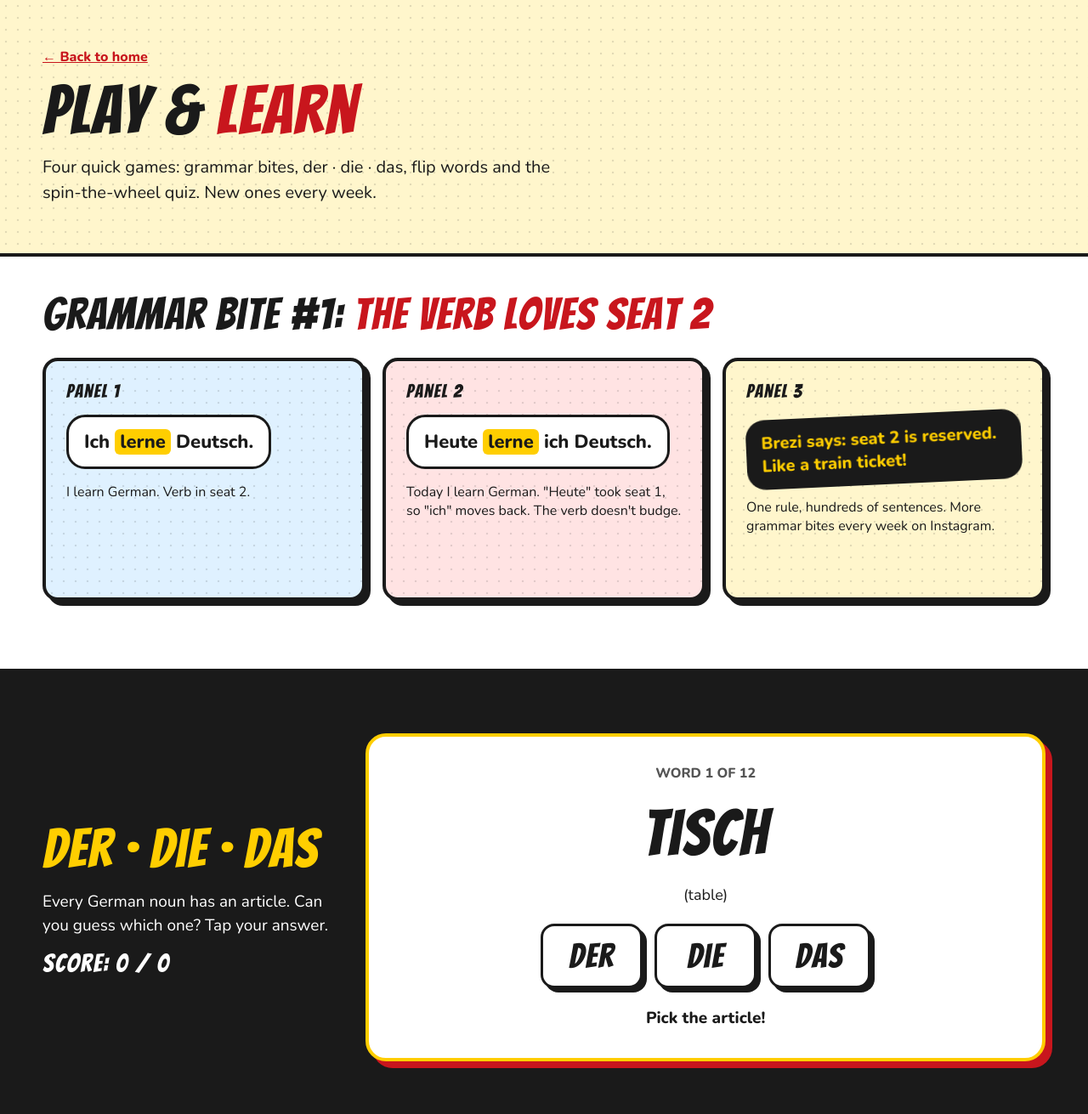
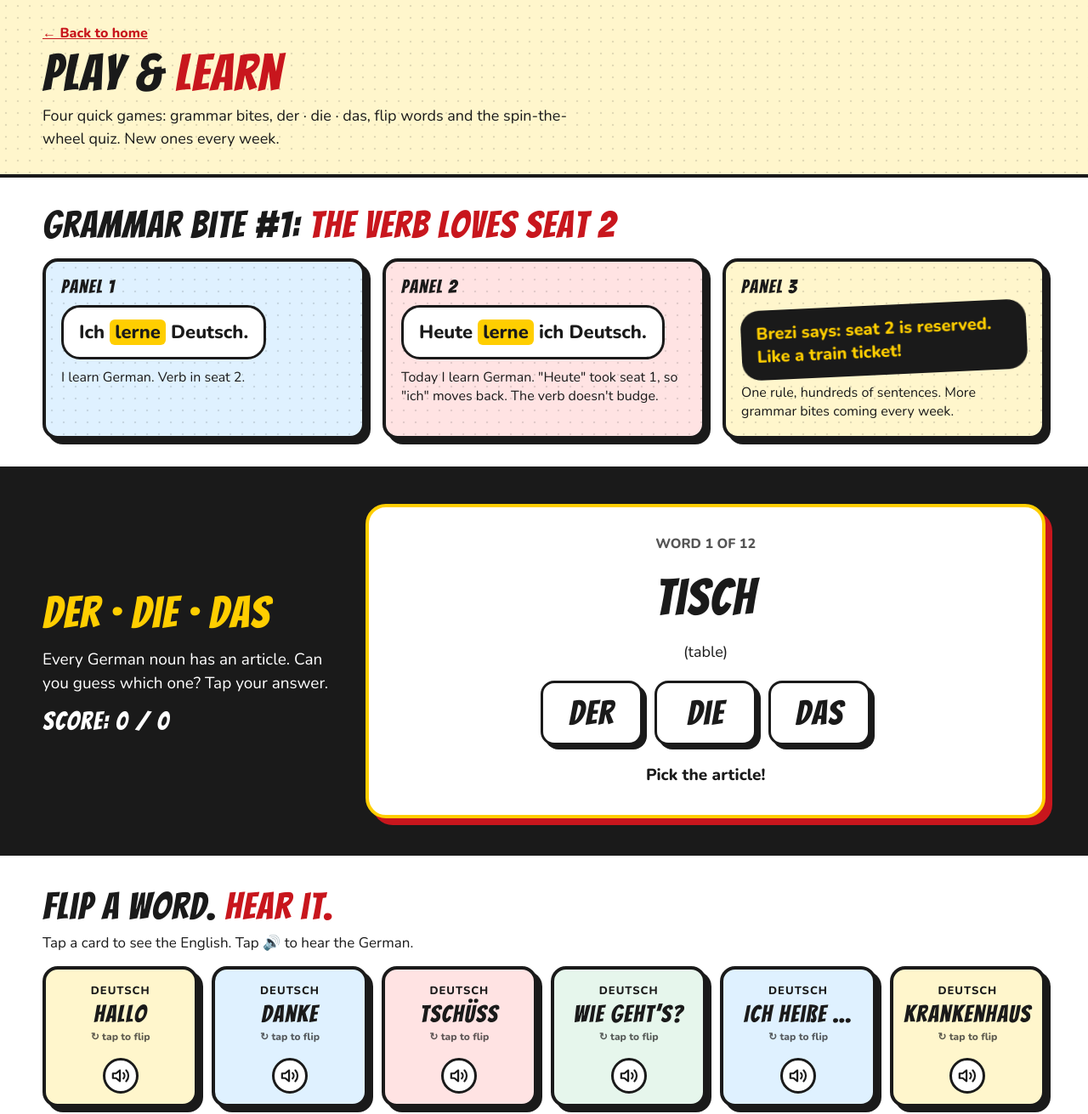
Before and after one commit to germanwithbrezi/germanwithbrezi.github.io, a plain HTML site: page play.html in a window 1280 px wide. Shown: the part 80-1391 px from the top of the page at 85% size. Drawn offline with nearby package versions, Linux system fonts and the light colour scheme.

Commit message:
Play page: tighter spacing, whole flip card tappable with flip animation, smaller cards, no Instagram mention
Co-Authored-By: Claude Opus 5.5 <noreply@anthropic.com>
Claude-Session: https://claude.ai/code/session_01UEMUYpjJyM7cAtUS4aNaE7

```diff
--- a/play.html
+++ b/play.html
@@ -27,6 +27,8 @@ a{color:#C8161D}a:hover{color:#8E0E13}
 .press{transition:transform .12s ease, box-shadow .12s ease;cursor:pointer}
 .press:hover{transform:translate(-2px,-2px)}
 .press:active{transform:translate(3px,3px)}
+@keyframes flipin{0%{transform:perspective(600px) rotateY(90deg)}100%{transform:perspective(600px) rotateY(0)}}
+.flipcard{animation:flipin .35s ease-out}
 @media (max-width: 640px){
 nav > div{padding:8px 14px !important;gap:6px !important}
 nav a.display{font-size:22px !important}
@@ -44,6 +46,9 @@ section, header > div, section > div{padding-top:28px !important;padding-bottom:
 [style*="padding: 36px"],[style*="padding: 32px"],[style*="padding: 30px"],[style*="padding: 28px"]{padding:18px !important}
 [style*="gap: 48px"],[style*="gap: 40px"],[style*="gap: 36px"]{gap:18px !important}
 .m-hide{display:none !important}
+html{scroll-snap-type:y proximity;scroll-padding-top:64px}
+section[id]{scroll-snap-align:start}
+.flipcard{min-height:110px !important}
 .m-2col{grid-template-columns:repeat(2,minmax(0,1fr)) !important;gap:12px !important}
 .m-2col > *{padding:12px !important}
 .m-scroll{display:flex !important;overflow-x:auto;scroll-snap-type:x mandatory;padding-bottom:10px}
@@ -75,46 +80,46 @@ section, header > div, section > div{padding-top:28px !important;padding-bottom:
 
 <!-- PLAY HEADER -->
 <header class="halftone" style="background-color: #FFF6CC; border-bottom: 4px solid #1A1A1A">
-<div style="max-width: 1180px; margin: 0 auto; padding: 56px 24px; display: flex; flex-direction: column; gap: 14px">
+<div style="max-width: 1180px; margin: 0 auto; padding: 28px 24px; display: flex; flex-direction: column; gap: 8px">
 <a href="index.html" style="font-weight: 800">← Back to home</a>
-<h1 class="display" style="margin: 0; font-size: 80px; line-height: 0.95">Play &amp; <span style="color: #C8161D">learn</span></h1>
-<p style="margin: 0; font-size: 20px; max-width: 620px; line-height: 1.5">Four quick games: grammar bites, der · die · das, flip words and the spin-the-wheel quiz. New ones every week.</p>
+<h1 class="display" style="margin: 0; font-size: 60px; line-height: 0.95">Play &amp; <span style="color: #C8161D">learn</span></h1>
+<p style="margin: 0; font-size: 18px; max-width: 620px; line-height: 1.5">Four quick games: grammar bites, der · die · das, flip words and the spin-the-wheel quiz. New ones every week.</p>
 </div>
 </header>
 
 <!-- GRAMMAR COMIC -->
-<section id="grammar" style="max-width: 1180px; margin: 0 auto; padding: 40px 24px; display: flex; flex-direction: column; gap: 24px">
-<h2 class="display" style="margin: 0; font-size: 52px">Grammar bite #1: <span style="color: #C8161D">the verb loves seat 2</span></h2>
+<section id="grammar" style="max-width: 1180px; margin: 0 auto; padding: 32px 24px 16px; display: flex; flex-direction: column; gap: 16px">
+<h2 class="display" style="margin: 0; font-size: 44px">Grammar bite #1: <span style="color: #C8161D">the verb loves seat 2</span></h2>
 <div style="display: grid; grid-template-columns: repeat(auto-fit, minmax(280px, 1fr)); gap: 20px">
-<div class="halftone" style="background-color: #DFF1FF; border: 4px solid #1A1A1A; border-radius: 18px; box-shadow: 6px 6px 0 #1A1A1A; padding: 24px; display: flex; flex-direction: column; gap: 16px; min-height: 230px">
+<div class="halftone" style="background-color: #DFF1FF; border: 4px solid #1A1A1A; border-radius: 18px; box-shadow: 6px 6px 0 #1A1A1A; padding: 18px; display: flex; flex-direction: column; gap: 10px">
 <span class="display" style="font-size: 22px">Panel 1</span>
 <div style="align-self: flex-start; background: #FFFFFF; border: 3px solid #1A1A1A; border-radius: 22px; padding: 14px 18px; font-size: 22px; font-weight: 800">Ich <span style="background: #FFCE00; padding: 0 6px; border-radius: 6px">lerne</span> Deutsch.</div>
 <p style="margin: 0; font-size: 16px">I learn German. Verb in seat 2.</p>
 </div>
-<div class="halftone" style="background-color: #FFE3E3; border: 4px solid #1A1A1A; border-radius: 18px; box-shadow: 6px 6px 0 #1A1A1A; padding: 24px; display: flex; flex-direction: column; gap: 16px; min-height: 230px">
+<div class="halftone" style="background-color: #FFE3E3; border: 4px solid #1A1A1A; border-radius: 18px; box-shadow: 6px 6px 0 #1A1A1A; padding: 18px; display: flex; flex-direction: column; gap: 10px">
 <span class="display" style="font-size: 22px">Panel 2</span>
 <div style="align-self: flex-start; background: #FFFFFF; border: 3px solid #1A1A1A; border-radius: 22px; padding: 14px 18px; font-size: 22px; font-weight: 800">Heute <span style="background: #FFCE00; padding: 0 6px; border-radius: 6px">lerne</span> ich Deutsch.</div>
 <p style="margin: 0; font-size: 16px">Today I learn German. "Heute" took seat 1, so "ich" moves back. The verb doesn't budge.</p>
 </div>
-<div class="halftone" style="background-color: #FFF6CC; border: 4px solid #1A1A1A; border-radius: 18px; box-shadow: 6px 6px 0 #1A1A1A; padding: 24px; display: flex; flex-direction: column; gap: 16px; min-height: 230px">
+<div class="halftone" style="background-color: #FFF6CC; border: 4px solid #1A1A1A; border-radius: 18px; box-shadow: 6px 6px 0 #1A1A1A; padding: 18px; display: flex; flex-direction: column; gap: 10px">
 <span class="display" style="font-size: 22px">Panel 3</span>
 <div class="wiggle" style="align-self: flex-start; background: #1A1A1A; color: #FFCE00; border-radius: 22px; padding: 14px 18px; font-size: 20px; font-weight: 800">Brezi says: seat 2 is reserved. Like a train ticket!</div>
-<p style="margin: 0; font-size: 16px">One rule, hundreds of sentences. More grammar bites every week on Instagram.</p>
+<p style="margin: 0; font-size: 16px">One rule, hundreds of sentences. More grammar bites coming every week.</p>
 </div>
 </div>
 </section>
 
 <!-- GAME -->
-<section id="game" style="background: #1A1A1A; color: #FFFFFF; border-top: 4px solid #1A1A1A; border-bottom: 4px solid #1A1A1A; margin-top: 40px">
-<div style="max-width: 1180px; margin: 0 auto; padding: 72px 24px; display: flex; flex-wrap: wrap; gap: 40px; align-items: center">
+<section id="game" style="background: #1A1A1A; color: #FFFFFF; border-top: 4px solid #1A1A1A; border-bottom: 4px solid #1A1A1A; margin-top: 16px">
+<div style="max-width: 1180px; margin: 0 auto; padding: 40px 24px; display: flex; flex-wrap: wrap; gap: 40px; align-items: center">
 <div style="flex: 1 1 340px; display: flex; flex-direction: column; gap: 14px">
-<h2 class="display" style="margin: 0; font-size: 64px; color: #FFCE00">der · die · das</h2>
+<h2 class="display" style="margin: 0; font-size: 52px; color: #FFCE00">der · die · das</h2>
 <p style="margin: 0; font-size: 19px; line-height: 1.5">Every German noun has an article. Can you guess which one? Tap your answer.</p>
 <span class="display" style="font-size: 30px">Score: {{ v.score }} / {{ v.tries }}</span>
 </div>
 <div style="flex: 999 1 520px; min-width: 0; background: #FFFFFF; color: #1A1A1A; border: 4px solid #FFCE00; border-radius: 24px; box-shadow: 8px 8px 0 #C8161D; padding: 32px; display: flex; flex-direction: column; align-items: center; gap: 22px; text-align: center">
 <span style="font-size: 16px; font-weight: 800; color: #555555">WORD {{ v.wordNo }} OF {{ v.wordCount }}</span>
-<span class="display" style="font-size: 76px; line-height: 1">{{ v.word }}</span>
+<span class="display" style="font-size: 60px; line-height: 1">{{ v.word }}</span>
 <span style="font-size: 18px">({{ v.wordEn }})</span>
 <div style="display: flex; flex-wrap: wrap; justify-content: center; gap: 14px">
 <template v-for="(o, $index) in v.options">
@@ -133,19 +138,20 @@ section, header > div, section > div{padding-top:28px !important;padding-bottom:
 
 
 <!-- WORDS -->
-<section id="words" style="max-width: 1180px; margin: 0 auto; padding: 80px 24px 40px; display: flex; flex-direction: column; gap: 26px">
+<section id="words" style="max-width: 1180px; margin: 0 auto; padding: 36px 24px 32px; display: flex; flex-direction: column; gap: 16px">
 <div style="display: flex; flex-direction: column; gap: 8px">
-<h2 class="display" style="margin: 0; font-size: 60px">Flip a word. <span style="color: #C8161D">Hear it.</span></h2>
-<p style="margin: 0; font-size: 19px">Tap a card to flip it. Tap the speaker to hear the German.</p>
+<h2 class="display" style="margin: 0; font-size: 44px">Flip a word. <span style="color: #C8161D">Hear it.</span></h2>
+<p style="margin: 0; font-size: 17px">Tap a card to see the English. Tap 🔊 to hear the German.</p>
 </div>
-<div style="display: grid; grid-template-columns: repeat(auto-fit, minmax(240px, 1fr)); gap: 20px">
+<div class="m-2col" style="display: grid; grid-template-columns: repeat(auto-fit, minmax(180px, 1fr)); gap: 16px">
 <template v-for="(c, $index) in v.cards">
-<div :style="c.style">
-<button class="press" @click="c.flip" style="background: transparent; border: 0; padding: 0; display: flex; flex-direction: column; align-items: center; gap: 6px; color: inherit; font-family: 'Nunito', system-ui, sans-serif">
+<div class="flipcard" :key="c.key" @click="c.flip" :style="c.style">
+<button class="press" aria-label="Flip card" style="background: transparent; border: 0; padding: 0; display: flex; flex-direction: column; align-items: center; gap: 4px; color: inherit; font-family: 'Nunito', system-ui, sans-serif">
 <span style="font-size: 13px; font-weight: 800; letter-spacing: 1px">{{ c.side }}</span>
-<span class="display" style="font-size: 40px; line-height: 1.05; text-align: center">{{ c.shown }}</span>
+<span class="display" style="font-size: 28px; line-height: 1.05; text-align: center; overflow-wrap: anywhere; hyphens: auto" lang="de">{{ c.shown }}</span>
+<span style="font-size: 12px; font-weight: 800; opacity: 0.7">↻ tap to flip</span>
 </button>
-<button class="press" @click="c.speak" :aria-label="c.speakLabel" style="width: 48px; height: 48px; border: 3px solid #1A1A1A; border-radius: 50%; background: #FFFFFF; display: flex; align-items: center; justify-content: center; padding: 0">
+<button class="press" @click.stop="c.speak" :aria-label="c.speakLabel" style="width: 42px; height: 42px; border: 3px solid #1A1A1A; border-radius: 50%; background: #FFFFFF; display: flex; align-items: center; justify-content: center; padding: 0">
 <svg width="22" height="22" viewBox="0 0 24 24" fill="none" stroke="#1A1A1A" stroke-width="2.4" stroke-linecap="round" stroke-linejoin="round" aria-hidden="true"><path d="M11 5 6 9H2v6h4l5 4V5z"></path><path d="M15.5 8.5a5 5 0 0 1 0 7"></path><path d="M19 5a10 10 0 0 1 0 14"></path></svg>
 </button>
 </div>
@@ -155,7 +161,7 @@ section, header > div, section > div{padding-top:28px !important;padding-bottom:
 
 <!-- SPIN QUIZ -->
 <section id="quiz" class="halftone" style="background-color: #FFF6CC; border-top: 4px solid #1A1A1A; border-bottom: 4px solid #1A1A1A; margin-top: 0">
-<div style="max-width: 1180px; margin: 0 auto; padding: 72px 24px; display: flex; flex-wrap: wrap; align-items: center; gap: 48px">
+<div style="max-width: 1180px; margin: 0 auto; padding: 40px 24px; display: flex; flex-wrap: wrap; align-items: center; gap: 48px">
 <div style="flex: 1 1 340px; display: flex; flex-direction: column; gap: 16px">
 <h2 class="display" style="margin: 0; font-size: 64px; line-height: 1">Spin the wheel. <span style="color: #C8161D">Test yourself.</span></h2>
 <p style="margin: 0; font-size: 19px; line-height: 1.5">Spin 5 times and answer whatever the wheel lands on. How many can you get right?</p>
@@ -213,8 +219,8 @@ section, header > div, section > div{padding-top:28px !important;padding-bottom:
 </section>
 
 <!-- CTA -->
-<section class="halftone" style="background-color: #C8161D; border-top: 4px solid #1A1A1A; margin-top: 60px">
-<div style="max-width: 1180px; margin: 0 auto; padding: 64px 24px; display: flex; flex-direction: column; align-items: center; gap: 18px; text-align: center; color: #FFFFFF">
+<section class="halftone" style="background-color: #C8161D; border-top: 4px solid #1A1A1A; margin-top: 0">
+<div style="max-width: 1180px; margin: 0 auto; padding: 40px 24px; display: flex; flex-direction: column; align-items: center; gap: 14px; text-align: center; color: #FFFFFF">
 <h2 class="display" style="margin: 0; font-size: 64px; line-height: 1">Liked that? Try a real class.</h2>
 <a href="index.html" class="press" style="background: #FFCE00; color: #1A1A1A; text-decoration: none; font-weight: 800; font-size: 20px; padding: 16px 28px; border: 3px solid #1A1A1A; border-radius: 14px; box-shadow: 6px 6px 0 #1A1A1A">See courses and book a free demo</a>
 </div>
@@ -302,7 +308,7 @@ class Component extends DCLogic {
     const cardData = [
       { de: 'Hallo', en: 'Hello', bg: '#FFF6CC' }, { de: 'Danke', en: 'Thank you', bg: '#DFF1FF' },
       { de: 'Tschüss', en: 'Bye', bg: '#FFE3E3' }, { de: 'Wie geht’s?', en: 'How are you?', bg: '#E6F6EC' },
-      { de: 'Ich heiße …', en: 'My name is …', bg: '#DFF1FF' }, { de: 'das Krankenhaus', en: 'the hospital', bg: '#FFF6CC' }
+      { de: 'Ich heiße …', en: 'My name is …', bg: '#DFF1FF' }, { de: 'Krankenhaus', en: 'hospital', bg: '#FFF6CC' }
     ];
     const cards = cardData.map((c, i) => {
       const f = !!s.flipped[i];
@@ -310,9 +316,9 @@ class Component extends DCLogic {
         shown: f ? c.en : c.de,
         side: f ? 'ENGLISH' : 'DEUTSCH',
         speakLabel: 'Hear ' + c.de + ' in German',
-        style: 'background: ' + (f ? '#1A1A1A' : c.bg) + '; color: ' + (f ? '#FFCE00' : '#1A1A1A') + '; border: 4px solid #1A1A1A; border-radius: 18px; box-shadow: 6px 6px 0 ' + (f ? '#C8161D' : '#1A1A1A') + '; padding: 26px 18px 18px; min-height: 170px; display: flex; flex-direction: column; align-items: center; justify-content: space-between; gap: 12px',
+        style: 'background: ' + (f ? '#1A1A1A' : c.bg) + '; color: ' + (f ? '#FFCE00' : '#1A1A1A') + '; border: 4px solid #1A1A1A; border-radius: 18px; box-shadow: 6px 6px 0 ' + (f ? '#C8161D' : '#1A1A1A') + '; padding: 16px 12px 12px; min-height: 130px; cursor: pointer; display: flex; flex-direction: column; align-items: center; justify-content: space-between; gap: 12px',
         flip: () => { const n = Object.assign({}, this.state.flipped); n[i] = !n[i]; this.setState({ flipped: n }); },
-        speak: () => this.speak(c.de)
+        speak: () => this.speak(c.de), key: i + (f ? 'en' : 'de')
       };
     });
     const tick = ['Hallo', 'Danke', 'Bitte', 'Tschüss', 'Guten Morgen', 'Guten Abend', 'Kaffee', 'Brezel', 'Wunderbar', 'Prost', 'Gemütlich', 'Feierabend', 'Genau', 'Entschuldigung', 'Lecker', 'Willkommen', 'Bahnhof', 'Freund', 'Sonne', 'Kuchen', 'Wasser', 'Brot', 'Super', 'Schön', 'Fernweh', 'Stadt', 'Zug', 'Apfel', 'Ja', 'Nein'];
```
